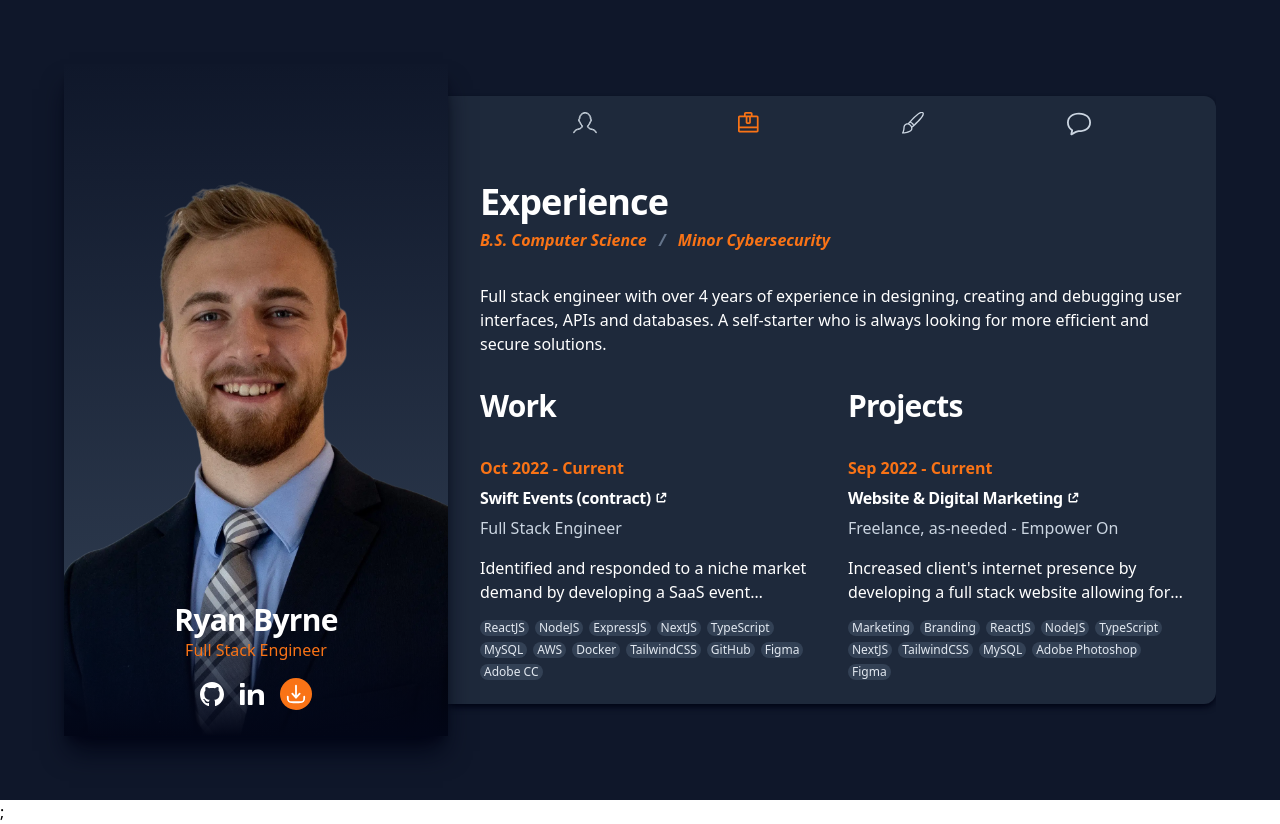
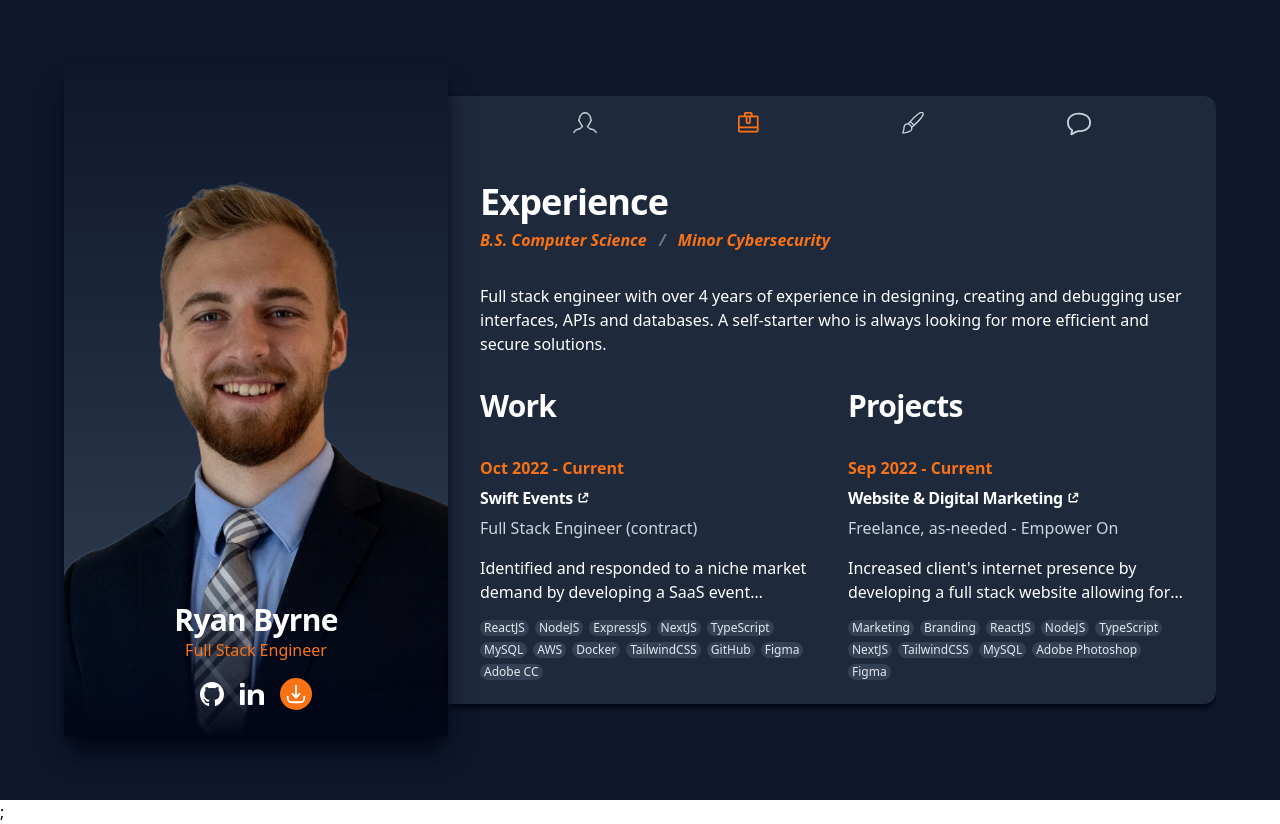
Before and after one commit to ryanbyrne30/resume, a Next.js app in the folder site/: page /experience in a window 1280 px wide. Built offline with nearby package versions, Linux system fonts and the light colour scheme.

Commit message:
Fixed swift events experience - contract

```diff
--- a/site/src/pages/experience.tsx
+++ b/site/src/pages/experience.tsx
@@ -23,9 +23,9 @@ export default function ExperiencePage() {
             <h2>Work</h2>
             <Experience
               date="Oct 2022 - Current"
-              title="Swift Events (contract)"
+              title="Swift Events"
               link="https://swiftevents.app"
-              subtitle="Full Stack Engineer"
+              subtitle="Full Stack Engineer (contract)"
               description="Identified and responded to a niche market demand by developing a SaaS event management platform tailored for small to medium sized organizations resulting in over 60 successful event registrations within the first month after launch"
               stack={[
                 "ReactJS",
```
